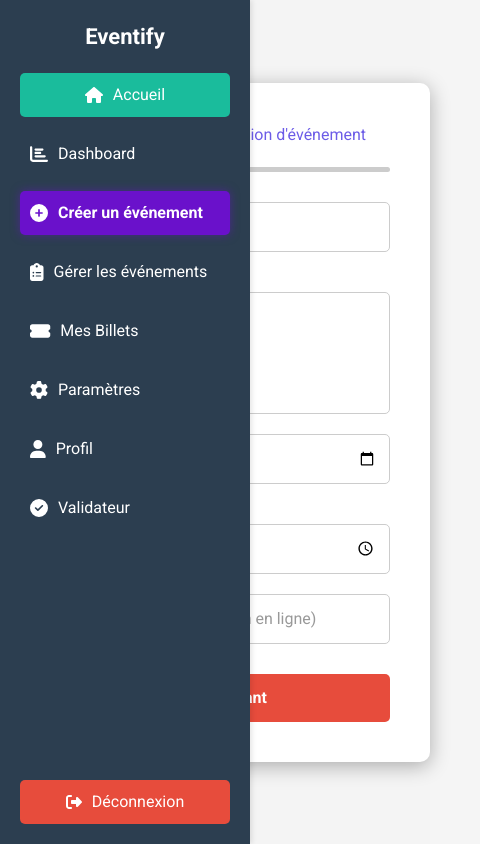
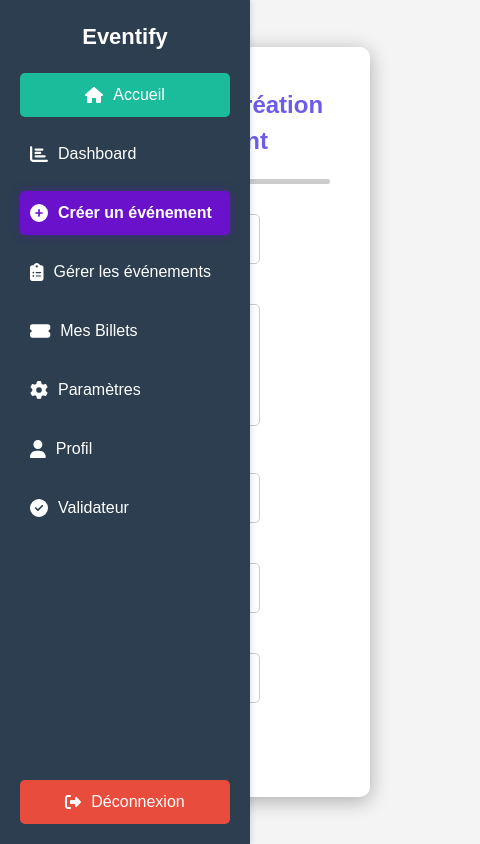
Before and after one commit to elomAglan/event-platform, a React (Vite) app: page /createvent in a window 390 px wide. Shown: the whole page, 480 px wide, since content can reach past the window. Built offline with nearby package versions, Linux system fonts and the light colour scheme.

Commit message:
create event

```diff
--- /dev/null
+++ b/src/components/Modal.jsx
@@ -0,0 +1,79 @@
+import React from "react";
+
+const Modal = ({ isOpen, onClose, title, message, type }) => {
+  if (!isOpen) return null;
+
+  // Styles en fonction du type de message
+  const typeStyles = {
+    success: { backgroundColor: "#d4edda", borderColor: "#155724", color: "#155724" },
+    error: { backgroundColor: "#f8d7da", borderColor: "#721c24", color: "#721c24" },
+    info: { backgroundColor: "#cce5ff", borderColor: "#004085", color: "#004085" },
+    warning: { backgroundColor: "#fff3cd", borderColor: "#856404", color: "#856404" },
+  };
+
+  const currentStyle = typeStyles[type] || { backgroundColor: "#f8f9fa", borderColor: "#6c757d", color: "#343a40" };
+
+  return (
+    <div style={styles.overlay}>
+      <div style={{ ...styles.modal, borderLeft: `5px solid ${currentStyle.borderColor}` }}>
+        {/* Titre */}
+        <h2 style={{ ...styles.title, color: currentStyle.color }}>{title}</h2>
+
+        {/* Message */}
+        <p style={styles.message}>{message}</p>
+
+        {/* Bouton Fermer */}
+        <div style={styles.footer}>
+          <button style={styles.closeButton} onClick={onClose}>Fermer</button>
+        </div>
+      </div>
+    </div>
+  );
+};
+
+// Styles CSS en JS
+const styles = {
+  overlay: {
+    position: "fixed",
+    top: 0,
+    left: 0,
+    width: "100%",
+    height: "100%",
+    backgroundColor: "rgba(0, 0, 0, 0.5)",
+    display: "flex",
+    alignItems: "center",
+    justifyContent: "center",
+    zIndex: 1000,
+  },
+  modal: {
+    backgroundColor: "#fff",
+    padding: "20px",
+    borderRadius: "8px",
+    boxShadow: "0 4px 8px rgba(0, 0, 0, 0.2)",
+    width: "350px",
+  },
+  title: {
+    fontSize: "18px",
+    fontWeight: "bold",
+    marginBottom: "10px",
+  },
+  message: {
+    fontSize: "14px",
+    color: "#333",
+    marginBottom: "20px",
+  },
+  footer: {
+    display: "flex",
+    justifyContent: "flex-end",
+  },
+  closeButton: {
+    padding: "8px 12px",
+    backgroundColor: "#6c757d",
+    color: "#fff",
+    border: "none",
+    borderRadius: "5px",
+    cursor: "pointer",
+  },
+};
+
+export default Modal;
--- /dev/null
+++ b/src/page/CreateEvent.css
@@ -0,0 +1,110 @@
+/* Styles généraux */
+body {
+  font-family: Arial, sans-serif;
+  background-color: #f4f4f4;
+  margin: 0;
+  padding: 0;
+}
+
+/* Conteneur principal */
+.page-container {
+  display: flex;
+  flex-direction: column;
+  align-items: center;
+  justify-content: center;
+  height: 100vh;
+  padding: 20px;
+}
+
+/* Titre */
+.title {
+  text-align: center;
+  font-size: 24px;
+  font-weight: bold;
+  color: #6c5ce7;
+  margin-bottom: 20px;
+}
+
+/* Formulaire */
+.form-container {
+  max-width: 900px;
+  background: white;
+  padding: 40px;
+  border-radius: 10px;
+  box-shadow: 0px 4px 20px rgba(0, 0, 0, 0.3);
+  width: 100%;
+  margin-left: auto;
+  margin-right: auto;
+}
+
+/* Champs de saisie */
+input,
+textarea {
+  width: 200px; /* Fixer la largeur à 200px */
+  padding: 12px;
+  margin: 10px 0;
+  border: 1px solid #ccc;
+  border-radius: 5px;
+  font-size: 16px;
+}
+
+textarea {
+  resize: none;
+  min-height: 120px;
+}
+
+/* Boutons */
+.button {
+  width: 100%;
+  background-color: #6c5ce7;
+  color: white;
+  border: none;
+  padding: 15px;
+  margin-top: 20px;
+  cursor: pointer;
+  border-radius: 5px;
+  font-size: 16px;
+  font-weight: bold;
+  transition: background 0.3s;
+}
+
+.button:hover {
+  background-color: #4834d4;
+}
+
+/* Barre de progression */
+.progress-bar {
+  height: 5px;
+  background-color: #ccc;
+  margin-bottom: 20px;
+  border-radius: 5px;
+}
+
+.progress {
+  height: 100%;
+  background-color: #6c5ce7;
+  border-radius: 5px;
+}
+
+/* Disposition des champs côte à côte */
+.form-row {
+  display: flex;
+  flex-wrap: wrap;
+  gap: 20px;
+}
+
+.form-row .input-item {
+  width: calc(50% - 10px); /* 50% de la largeur moins l'écart entre les champs */
+}
+
+.form-row .input-item input,
+.form-row .input-item textarea {
+  width: 200px; /* Fixer la largeur à 200px pour chaque champ */
+}
+
+/* Pour les écrans plus petits, ajuster les éléments pour les empiler verticalement */
+@media (max-width: 768px) {
+  .form-row .input-item {
+    width: 100%; /* Faire les champs 100% de la largeur sur les petits écrans */
+  }
+}
--- a/src/page/Createvent.jsx
+++ b/src/page/Createvent.jsx
@@ -1,86 +1,5 @@
 import React, { useState } from "react";
-import styled from "styled-components";
-
-const PageContainer = styled.div`
-  display: flex;
-  justify-content: flex-end;
-  align-items: center;
-  height: 100vh;
-  background-color: #f4f4f4;
-  margin-right: 50px; // Ajustez cet espace selon vos besoins
-`;
-
-
-const FormContainer = styled.div`
-  max-width: 900px;
-  background: white;
-  padding: 40px;
-  border-radius: 10px;
-  box-shadow: 0px 4px 20px rgba(0, 0, 0, 0.3);
-  margin-left: 50px;
-  width: 100%;
-`;
-
-const Title = styled.h2`
-  text-align: center;
-  margin-bottom: 20px;
-  color: #6c5ce7;
-`;
-
-const Input = styled.input`
-  width: 100%;
-  padding: 12px;
-  margin: 10px 0;
-  border: 1px solid #ccc;
-  border-radius: 5px;
-`;
-
-const TextArea = styled.textarea`
-  width: 100%;
-  padding: 12px;
-  margin: 10px 0;
-  border: 1px solid #ccc;
-  border-radius: 5px;
-  resize: none;
-`;
-
-const Button = styled.button`
-  width: 100%;
-  background-color: #6c5ce7;
-  color: white;
-  border: none;
-  padding: 12px;
-  margin-top: 20px;
-  cursor: pointer;
-  border-radius: 5px;
-  font-size: 16px;
-  font-weight: bold;
-  transition: background 0.3s;
-
-  &:hover {
-    background-color: #4834d4;
-  }
-`;
-
-const ProgressBar = styled.div`
-  height: 5px;
-  background-color: #ccc;
-  margin-bottom: 20px;
-  border-radius: 5px;
-`;
-
-const Progress = styled.div`
-  height: 100%;
-  width: ${({ progress }) => progress}%;
-  background-color: #6c5ce7;
-  border-radius: 5px;
-`;
-
-const FormRow = styled.div`
-  display: grid;
-  grid-template-columns: repeat(auto-fill, minmax(300px, 1fr));
-  gap: 20px;
-`;
+import "./CreateEvent.css";
 
 const CreateEvent = () => {
   const [formData, setFormData] = useState({
@@ -122,7 +41,6 @@ const CreateEvent = () => {
       if (!formData.phoneNumber) newErrors.phoneNumber = "Le numéro de téléphone est requis";
       if (!formData.paymentInfo) newErrors.paymentInfo = "Les informations de paiement sont requises";
     }
-
     setErrors(newErrors);
     return Object.keys(newErrors).length === 0;
   };
@@ -143,138 +61,137 @@ const CreateEvent = () => {
     alert("Événement créé avec succès !");
   };
 
-  const progress = (currentStep / 2) * 100;
-
   return (
-    <PageContainer>
-      <FormContainer>
-        <Title>Processus de création d'événement</Title>
-        <ProgressBar>
-          <Progress progress={progress} />
-        </ProgressBar>
+    <div className="page-container">
+    <div className="form-container">
+      <h2 className="title">Processus de création d'événement</h2>
+      <div className="progress-bar">
+        <div className="progress" style={{ width: `${(currentStep / 2) * 100}%` }}></div>
+      </div>
       <form onSubmit={handleSubmit}>
         {currentStep === 1 && (
-            <>
-              <FormRow>
-                <Input
+          <div className="form-row">
+            <div className="input-item">
+              <input
                 type="text"
                 name="eventName"
                 placeholder="Titre de l’événement"
                 onChange={handleChange}
                 required
               />
-                <TextArea
+            </div>
+            <div className="input-item">
+              <textarea
                 name="eventDescription"
                 placeholder="Description détaillée"
                 rows="4"
                 onChange={handleChange}
                 required
               />
-              </FormRow>
-              <FormRow>
-                <Input
-                  type="date"
-                  name="eventDate"
+            </div>
+            <div className="input-item">
+              <input type="date" name="eventDate" onChange={handleChange} required />
+            </div>
+            <div className="input-item">
+              <input type="time" name="eventTime" onChange={handleChange} required />
+            </div>
+            <div className="input-item">
+              <input
+                type="text"
+                name="eventLocation"
+                placeholder="Lieu"
                 onChange={handleChange}
                 required
               />
-                <Input
-                  type="time"
-                  name="eventTime"
+            </div>
+          </div>
+        )}
+        {currentStep === 2 && (
+          <div className="form-row">
+            <div className="input-item">
+              <input
+                type="number"
+                name="capacity"
+                placeholder="Capacité"
                 onChange={handleChange}
                 required
               />
-              </FormRow>
-              <FormRow>
-                <Input
+            </div>
+            <div className="input-item">
+              <input
                 type="text"
-                  name="eventLocation"
-                  placeholder="Lieu (Adresse ou lien en ligne)"
+                name="ticketPrice"
+                placeholder="Prix des billets"
                 onChange={handleChange}
                 required
               />
-              </FormRow>
-            </>
-          )}
-          {currentStep === 2 && (
-            <>
-              <FormRow>
-                <Input
-                  type="number"
-                  name="capacity"
-                  placeholder="Capacité maximale"
+            </div>
+            <div className="input-item">
+              <input
+                type="text"
+                name="coverImage"
+                placeholder="Lien de l'image"
                 onChange={handleChange}
                 required
               />
-                <Input
+            </div>
+            <div className="input-item">
+              <input
                 type="text"
-                  name="ticketPrice"
-                  placeholder="Prix des billets (gratuit ou payant)"
+                name="category"
+                placeholder="Catégorie"
                 onChange={handleChange}
                 required
               />
-              </FormRow>
-              <FormRow>
-                <Input
-                  type="text"
-                  name="coverImage"
-                  placeholder="Lien de l'image de couverture"
-                  onChange={handleChange}
-                  required
-                />
-                <Input
-                  type="text"
-                  name="category"
-                  placeholder="Catégorie de l’événement"
-                  onChange={handleChange}
-                  required
-                />
-              </FormRow>
-              <FormRow>
-                <Input
+            </div>
+            <div className="input-item">
+              <input
                 type="email"
                 name="organizerEmail"
                 placeholder="Email de l'organisateur"
                 onChange={handleChange}
                 required
               />
-                <Input
+            </div>
+            <div className="input-item">
+              <input
                 type="tel"
                 name="phoneNumber"
-                  placeholder="Numéro de téléphone"
+                placeholder="Téléphone"
                 onChange={handleChange}
                 required
               />
-              </FormRow>
-              <FormRow>
-                <Input
+            </div>
+            <div className="input-item">
+              <input
                 type="text"
                 name="paymentInfo"
-                  placeholder="Informations de paiement"
+                placeholder="Infos de paiement"
                 onChange={handleChange}
                 required
               />
-              </FormRow>
-            </>
+            </div>
+          </div>
         )}
-          <div style={{ display: "flex", justifyContent: "space-between" }}>
-            {currentStep > 1 && <Button type="button" onClick={handlePrev}>Précédent</Button>}
+        <div className="button-container">
+          {currentStep > 1 && <button type="button" onClick={handlePrev}>Précédent</button>}
           {currentStep < 2 ? (
-              <Button type="button" onClick={handleNext}>Suivant</Button>
+            <button type="button" onClick={handleNext}>Suivant</button>
           ) : (
-              <Button type="submit">Créer l'événement</Button>
+            <button type="submit">Créer l'événement</button>
           )}
         </div>
         {Object.values(errors).length > 0 && (
-            <div style={{ color: "red", marginTop: "10px" }}>
+          <div className="error-messages">
             {Object.values(errors).map((error, index) => (
               <div key={index}>{error}</div>
             ))}
           </div>
         )}
       </form>
-      </FormContainer>
-    </PageContainer>
+    </div>
+  </div>
+
   );
 };
 
```
Lines whose indentation alone changed are shown as unchanged.
